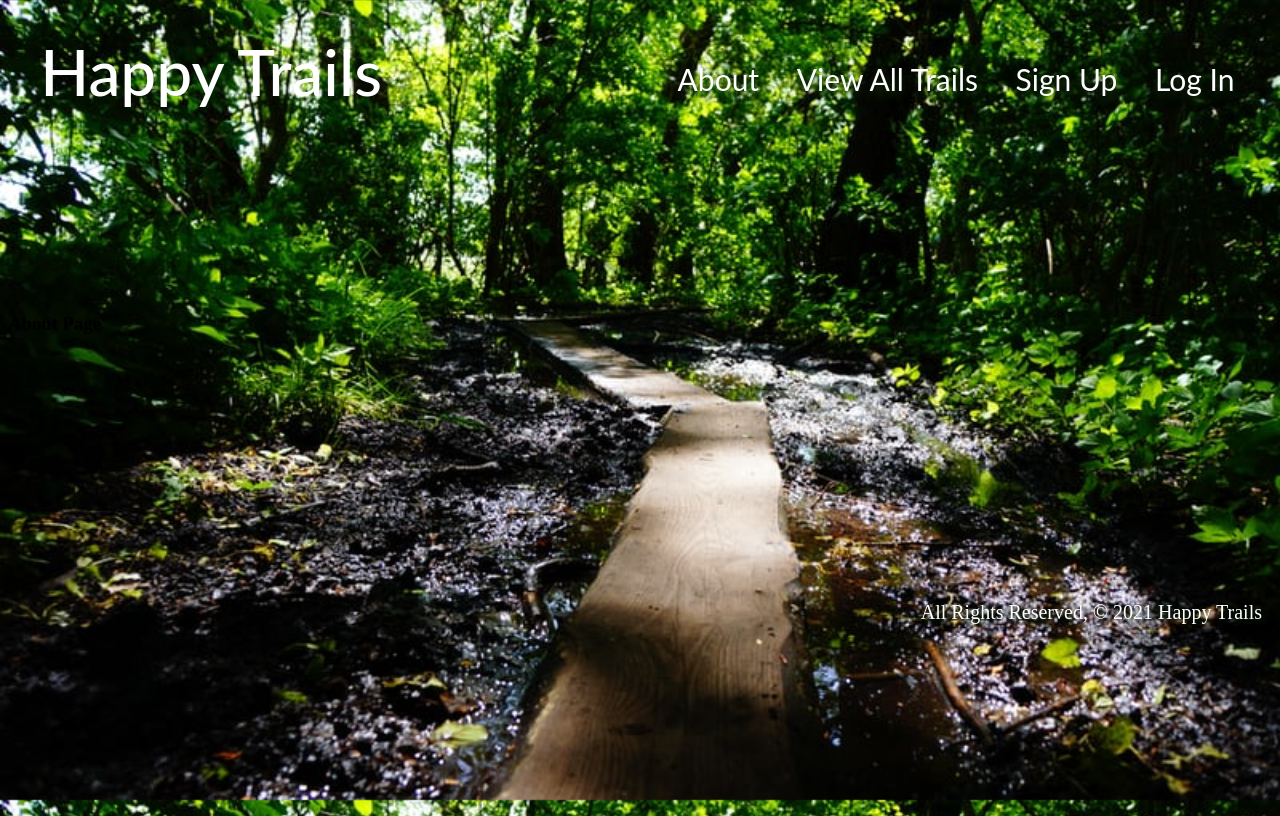
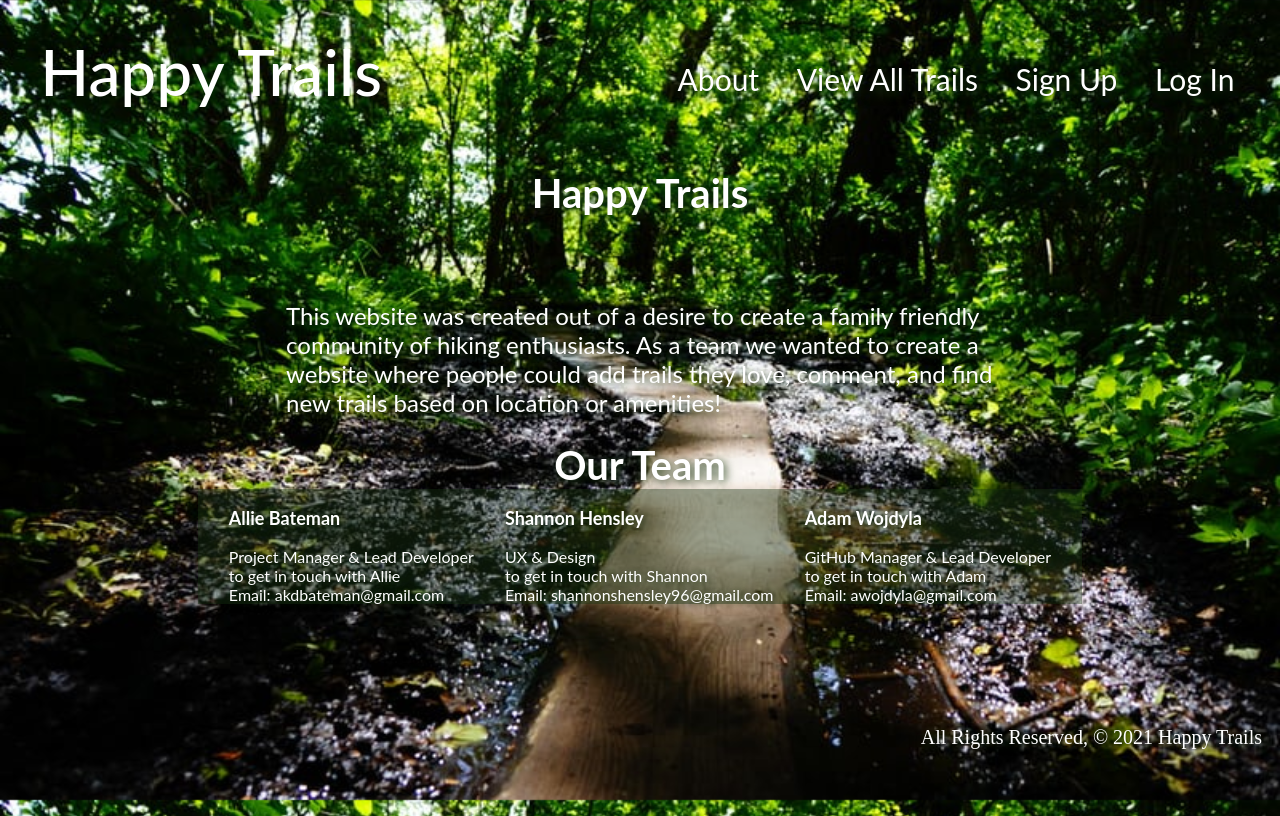
Before and after one commit to awojdyla89/Happy-Trails, a Django app: page /about/ in a window 1280 px wide. Run offline with Django 3.2, Linux system fonts and the light colour scheme.

Commit message:
added final styling

```diff
--- a/main_app/static/css/style.css
+++ b/main_app/static/css/style.css
@@ -59,7 +59,6 @@ h1{
 .details{
   display: flex;
   flex-direction: column;
-  height:205px;
   width: 722px;
   margin-top: 3%;
   margin-bottom: 3%;
@@ -335,3 +334,39 @@ h2{
   color: rgba(23, 52, 18, 0.95);
   font-size: 24px;
 }
+
+.about{
+  color: white;
+  text-shadow:2px 2px 8px rgba(23, 52, 18, 0.90);
+  margin-left: 15%;
+  margin-right: 15%;
+}
+.about_para{
+  font-family: 'Lato', sans-serif;
+  font-size: 24px;
+  margin-left: 10%;
+  margin-right: 10%;
+}
+#team{
+ background-color:rgba(23, 52, 18, 0.40);
+ font-family: 'Lato', sans-serif;
+ display: flex;
+ justify-content: space-evenly;
+
+}
+h3{
+  font-family: 'Lato', sans-serif;
+  font-size: 18px;
+}
+
+.amenities_list{
+  display: flex;
+  justify-content: center;
+}
+.amenities{
+  display: flex;
+  justify-content: center;
+  font-size: 16px;
+  font-family: 'Lato', sans-serif;
+  color: rgba(23, 52, 18, 0.95);
+}
--- a/main_app/templates/about.html
+++ b/main_app/templates/about.html
@@ -1,7 +1,17 @@
 {% extends 'base.html' %}
 {% block content %}
 
-<h3>About Page</h3>
-
+<h2>Happy Trails</h2>
+<section class="about">
+    <p class="about_para">This website was created out of a desire to create a family friendly community of hiking enthusiasts.
+        As a team we wanted to create a website where people could add trails they love, comment, and find new trails based on location
+        or amenities!</p>
+    <h2>Our Team</h2>
+    <div id="team">
+        <div><h3>Allie Bateman</h3> Project Manager & Lead Developer <br>to get in touch with Allie<br>Email: akdbateman@gmail.com </div>
+        <div><h3>Shannon Hensley</h3> UX & Design<br> to get in touch with Shannon<br>Email: shannonshensley96@gmail.com </div>
+        <div><h3>Adam Wojdyla</h3> GitHub Manager & Lead Developer <br> to get in touch with Adam<br>Email: awojdyla@gmail.com </div>
+    </div>
+</section>
 
 {% endblock %}
--- a/main_app/templates/trails/mytrails.html
+++ b/main_app/templates/trails/mytrails.html
@@ -2,7 +2,10 @@
 {% block content %}
 
 
+
 <h1>My Trails</h1>
+{% if trails.count %}
+
     {% for trail in trails %}
         <div class="trail_detail" id="my-trails">
             <p>Trail: {{ trail.name }}</p>
@@ -13,6 +16,9 @@
             <a href="{% url 'trails_delete' trail.id %}" class="delete_link">Delete</a>
         </div>
     {% endfor %}
+{% else %}
+   <h1>No trails added yet. <a href="{% url 'trails_create' %}" class="click_here"> Click here </a>to add a trail.</h1>
+{% endif %}
 
 
 
```
Also changed, not shown: main_app/templates/main_app/trail_list.html (+6 -6 lines). Lines whose indentation alone changed are shown as unchanged.
